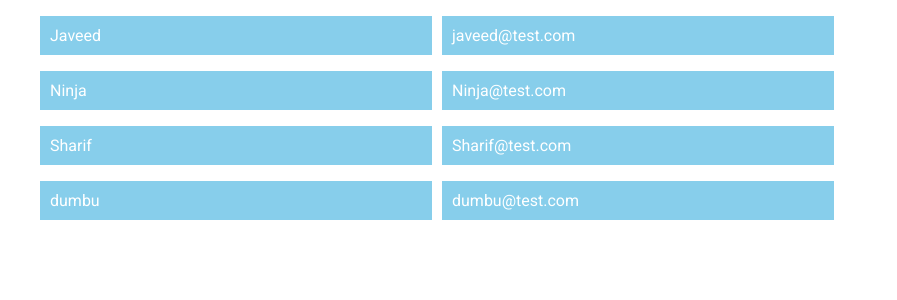
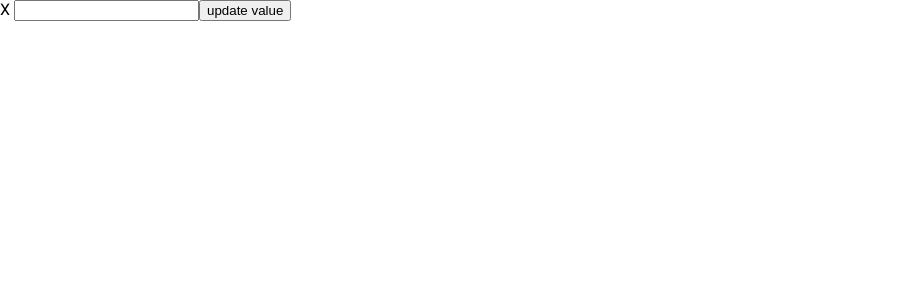
Before and after one commit to Javeed798/AngularPractice2, an Angular app: page / in a window 1280 px wide. Shown: the top 300 px of the page, without its empty margins (0-897 px from the left). Built offline with nearby package versions, Linux system fonts and the light colour scheme.

Commit message:
data from child to parent

```diff
--- a/src/app/app.component.html
+++ b/src/app/app.component.html
@@ -22,10 +22,13 @@
 </app-child>
 
 <button (click)="updateChild()">Update Child</button>
--->
 
 <ul *ngFor="let user of userDetails">
     <app-user-details [item]="user">
 
     </app-user-details>
 </ul>
+-->
+{{data1}}
+
+<app-child1 (updateDataEvent)="updateData($event)" ></app-child1>
--- a/src/app/app.component.ts
+++ b/src/app/app.component.ts
@@ -30,4 +30,11 @@ export class AppComponent {
     {name:'Sharif', email:'Sharif@test.com'},
     {name:'dumbu', email:'dumbu@test.com'}
   ]
+
+  data1 = "X"
+
+  updateData(event:any){
+    console.log("hello"+event);
+    this.data1 = event
+  }
 }
--- a/src/app/app.module.ts
+++ b/src/app/app.module.ts
@@ -5,12 +5,14 @@ import { AppComponent } from './app.component';
 import { BrowserAnimationsModule } from '@angular/platform-browser/animations';
 import { MatSliderModule } from '@angular/material/slider';
 import { ChildComponent } from './child/child.component';
-import { UserDetailsComponent } from './user-details/user-details.component'
+import { UserDetailsComponent } from './user-details/user-details.component';
+import { Child1Component } from './child1/child1.component'
 @NgModule({
   declarations: [
     AppComponent,
     ChildComponent,
-    UserDetailsComponent
+    UserDetailsComponent,
+    Child1Component
   ],
   imports: [
     BrowserModule,
--- /dev/null
+++ b/src/app/child1/child1.component.html
@@ -0,0 +1,3 @@
+<input type="text" #box>
+
+<button (click)="updateDataEvent.emit(box.value)" >update value</button>
```
Also changed, not shown: src/app/child1/1.md (added, +3 -0 lines), src/app/child1/child1.component.ts (added, +10 -0 lines), src/app/child1/child1.component.css (added), 1 other file (tests, documents, lock files or other folders).
